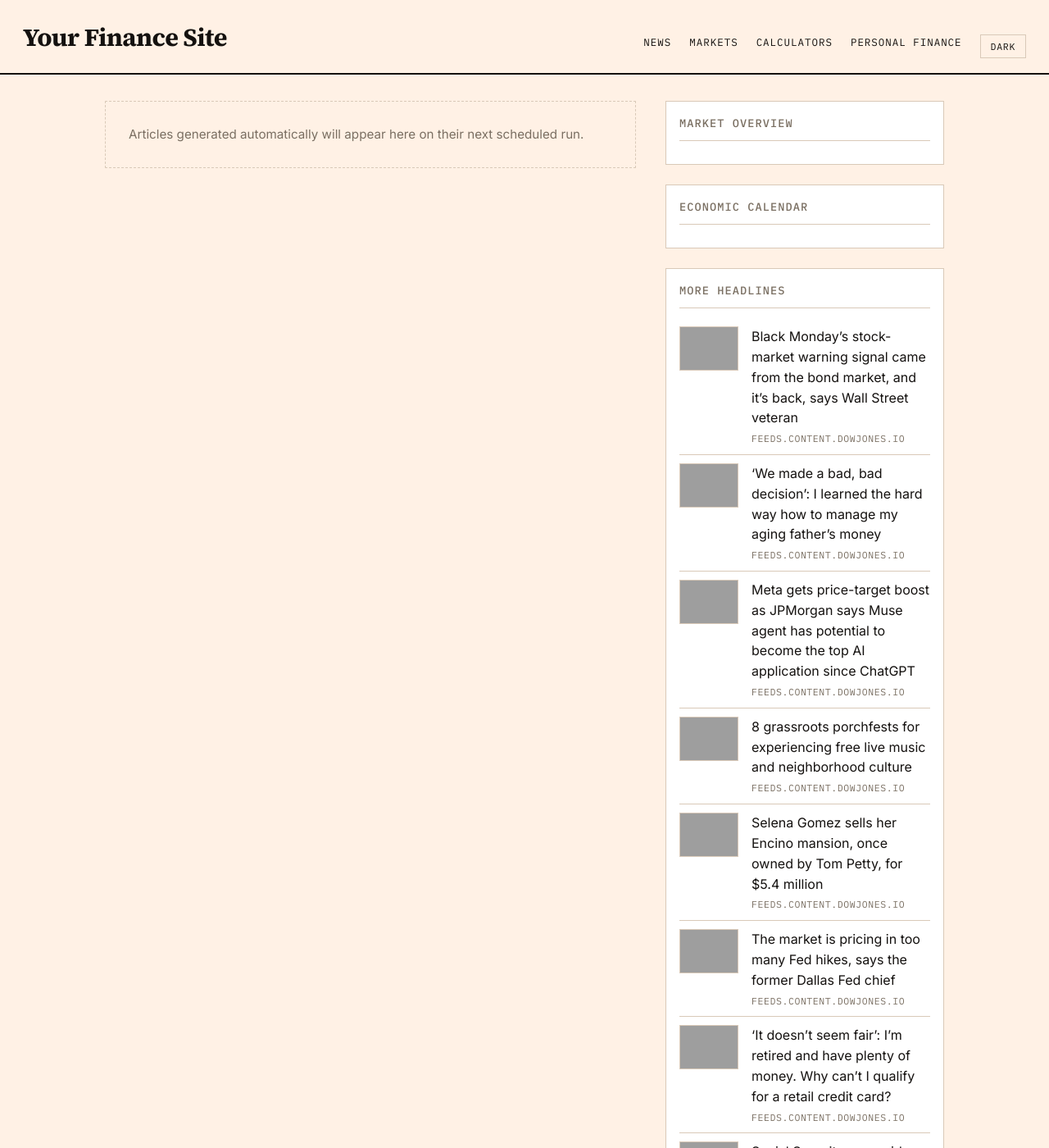
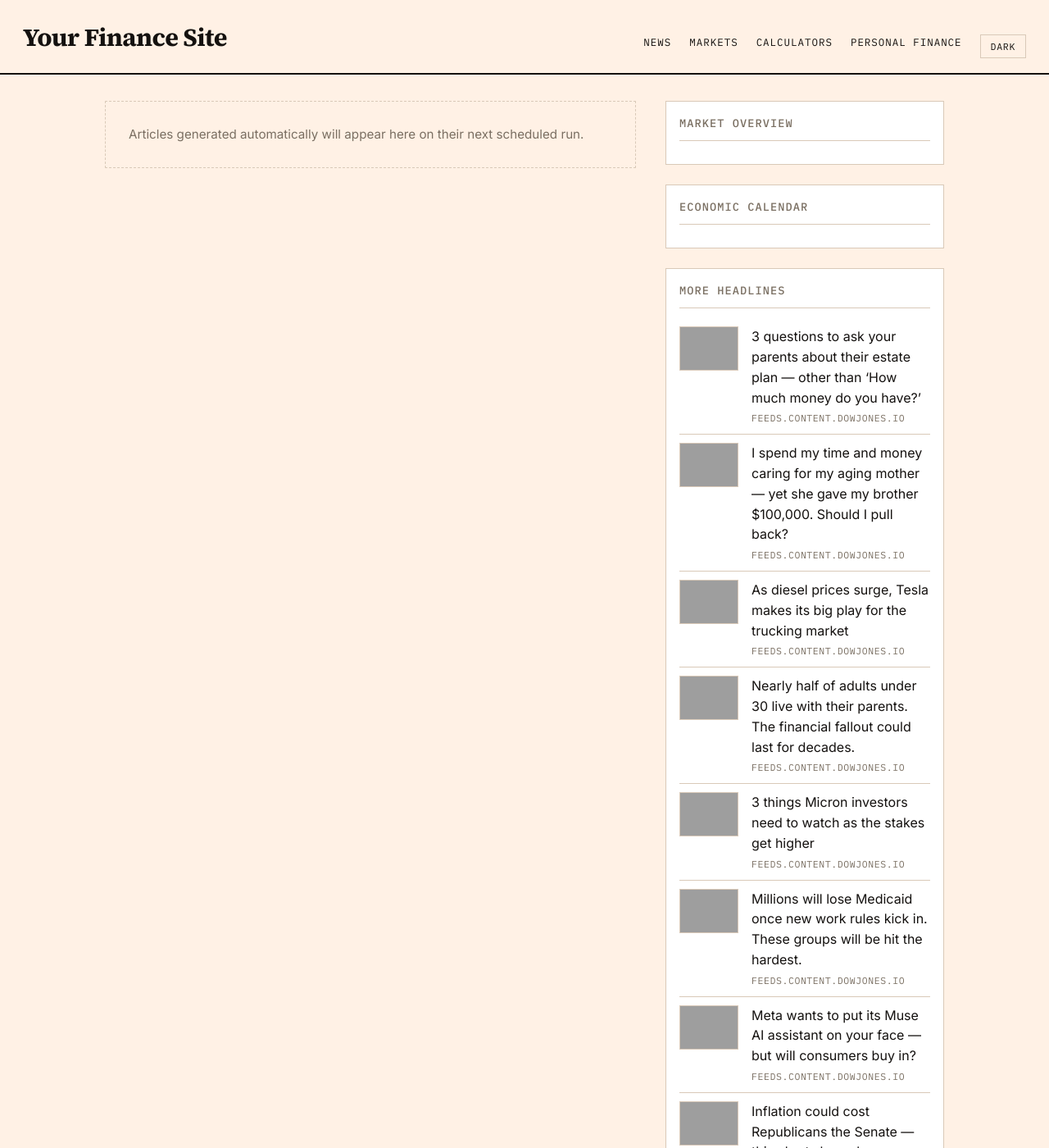
Before and after one commit to GlobTechCo/globtechco.github.io, a Jekyll site: the page built from index.html, in a window 1280 px wide and 1400 px high, cut to the strip 0-1400 px from the top of the window. Shown: the whole strip at 82% size. Built offline with Jekyll 4.4.1, drawn with Linux system fonts in a browser that asks for light colours; a script that is not in the unit is left out; the list of posts is cut into pages by our own code; some of the changed text lies outside the part shown; grey boxes are pictures that could not be loaded.

Commit message:
Auto-content update 2026-09-24

```diff
--- a/_data/aggregator.yml
+++ b/_data/aggregator.yml
@@ -1,50 +1,50 @@
-- title: "Black Monday\u2019s stock-market warning signal came from the bond market, and it\u2019s back, says Wall Street veteran"
-  link: "https://www.marketwatch.com/story/black-mondays-stock-market-warning-signal-came-from-the-bond-market-and-its-back-says-wall-street-veteran-52f12e39?mod=mw_rss_topstories"
+- title: "3 questions to ask your parents about their estate plan \u2014 other than \u2018How much money do you have?\u2019"
+  link: "https://www.marketwatch.com/story/3-questions-to-ask-your-parents-about-their-estate-plan-other-than-how-much-money-do-you-have-4000199a?mod=mw_rss_topstories"
   source: "feeds.content.dowjones.io"
-  pubdate: "Thu, 24 Sep 2026 10:01:00 GMT"
-  image: "https://images.mktw.net/im-48617111"
+  pubdate: "Thu, 24 Sep 2026 16:01:00 GMT"
+  image: "https://images.mktw.net/im-87856542"
+- title: "I spend my time and money caring for my aging mother \u2014 yet she gave my brother $100,000. Should I pull back?"
+  link: "https://www.marketwatch.com/story/i-spend-my-time-and-money-caring-for-my-aging-mother-yet-she-gave-my-brother-100-000-should-i-pull-back-7e4a3185?mod=mw_rss_topstories"
+  source: "feeds.content.dowjones.io"
+  pubdate: "Thu, 24 Sep 2026 16:00:00 GMT"
+  image: "https://images.mktw.net/im-61783260"
+- title: "As diesel prices surge, Tesla makes its big play for the trucking market"
+  link: "https://www.marketwatch.com/story/as-diesel-prices-surge-tesla-makes-its-big-play-for-the-trucking-market-b6e2b6f7?mod=mw_rss_topstories"
+  source: "feeds.content.dowjones.io"
+  pubdate: "Thu, 24 Sep 2026 15:54:00 GMT"
+  image: "https://images.mktw.net/im-677007"
+- title: "Nearly half of adults under 30 live with their parents. The financial fallout could last for decades."
+  link: "https://www.marketwatch.com/story/nearly-half-of-adults-under-30-live-with-their-parents-the-financial-fallout-could-last-for-decades-5d9f059d?mod=mw_rss_topstories"
+  source: "feeds.content.dowjones.io"
+  pubdate: "Thu, 24 Sep 2026 15:08:00 GMT"
+  image: "https://images.mktw.net/im-73115238"
+- title: "3 things Micron investors need to watch as the stakes get higher"
+  link: "https://www.marketwatch.com/story/3-things-micron-investors-need-to-watch-as-the-stakes-get-higher-e53fde7e?mod=mw_rss_topstories"
+  source: "feeds.content.dowjones.io"
+  pubdate: "Thu, 24 Sep 2026 14:57:00 GMT"
+  image: "https://images.mktw.net/im-54177591"
+- title: "Millions will lose Medicaid once new work rules kick in. These groups will be hit the hardest."
+  link: "https://www.marketwatch.com/story/millions-will-lose-medicaid-once-new-work-rules-kick-in-these-groups-will-be-hit-the-hardest-507694d3?mod=mw_rss_topstories"
+  source: "feeds.content.dowjones.io"
+  pubdate: "Thu, 24 Sep 2026 14:50:00 GMT"
+  image: "https://images.mktw.net/im-25328252"
+- title: "Meta wants to put its Muse AI assistant on your face \u2014 but will consumers buy in?"
+  link: "https://www.marketwatch.com/story/meta-gets-price-target-boost-as-jpmorgan-says-muse-agent-has-potential-to-become-the-top-ai-application-since-chatgpt-280ca648?mod=mw_rss_topstories"
+  source: "feeds.content.dowjones.io"
+  pubdate: "Thu, 24 Sep 2026 14:44:00 GMT"
+  image: "https://images.mktw.net/im-58821475"
+- title: "Inflation could cost Republicans the Senate \u2014 this chart shows how"
+  link: "https://www.marketwatch.com/story/inflation-could-cost-republicans-the-senate-this-chart-shows-how-e94a49da?mod=mw_rss_topstories"
+  source: "feeds.content.dowjones.io"
+  pubdate: "Thu, 24 Sep 2026 14:40:00 GMT"
+  image: "https://images.mktw.net/im-08605083"
 - title: "\u2018We made a bad, bad decision\u2019: I learned the hard way how to manage my aging father\u2019s money"
   link: "https://www.marketwatch.com/story/we-made-a-bad-bad-decision-i-learned-the-hard-way-how-to-manage-my-aging-fathers-money-c87cabed?mod=mw_rss_topstories"
   source: "feeds.content.dowjones.io"
-  pubdate: "Thu, 24 Sep 2026 09:15:00 GMT"
+  pubdate: "Thu, 24 Sep 2026 14:30:00 GMT"
   image: "https://images.mktw.net/im-75524086"
-- title: "Meta gets price-target boost as JPMorgan says Muse agent has potential to become the top AI application since ChatGPT"
-  link: "https://www.marketwatch.com/story/meta-gets-price-target-boost-as-jpmorgan-says-muse-agent-has-potential-to-become-the-top-ai-application-since-chatgpt-280ca648?mod=mw_rss_topstories"
+- title: "Everyone knows Social Security and Medicare are on the ropes. Here\u2019s what to do instead of panicking."
+  link: "https://www.marketwatch.com/story/everyone-knows-social-security-and-medicare-are-on-the-ropes-heres-what-to-do-instead-of-panicking-717ff133?mod=mw_rss_topstories"
   source: "feeds.content.dowjones.io"
-  pubdate: "Thu, 24 Sep 2026 09:12:00 GMT"
-  image: "https://images.mktw.net/im-39083732"
-- title: "8 grassroots porchfests for experiencing free live music and neighborhood culture"
-  link: "https://www.marketwatch.com/story/8-grassroots-porchfests-for-experiencing-free-live-music-and-neighborhood-culture-34a2dc81?mod=mw_rss_topstories"
-  source: "feeds.content.dowjones.io"
-  pubdate: "Thu, 24 Sep 2026 09:02:00 GMT"
-  image: "https://images.mktw.net/im-90963245"
-- title: "Selena Gomez sells her Encino mansion, once owned by Tom Petty, for $5.4 million"
-  link: "https://www.marketwatch.com/story/selena-gomez-sells-her-encino-mansion-once-owned-by-tom-petty-for-5-4-million-47a87d65?mod=mw_rss_topstories"
-  source: "feeds.content.dowjones.io"
-  pubdate: "Thu, 24 Sep 2026 08:59:00 GMT"
-  image: "https://images.mktw.net/im-60180900"
-- title: "The market is pricing in too many Fed hikes, says the former Dallas Fed chief"
-  link: "https://www.marketwatch.com/story/the-market-is-pricing-in-too-many-fed-hikes-says-the-former-dallas-fed-chief-5de8cc3c?mod=mw_rss_topstories"
-  source: "feeds.content.dowjones.io"
-  pubdate: "Thu, 24 Sep 2026 08:42:00 GMT"
-  image: "https://images.mktw.net/im-333680"
-- title: "\u2018It doesn\u2019t seem fair\u2019: I\u2019m retired and have plenty of money. Why can\u2019t I qualify for a retail credit card?"
-  link: "https://www.marketwatch.com/story/it-doesnt-seem-fair-im-retired-and-have-plenty-of-money-why-cant-i-qualify-for-a-retail-credit-card-8a58eda3?mod=mw_rss_topstories"
-  source: "feeds.content.dowjones.io"
-  pubdate: "Wed, 23 Sep 2026 23:15:00 GMT"
-  image: "https://images.mktw.net/im-60527483"
-- title: "Social Security overpaid my 82-year-old mother by $20,000. What else is hiding in her finances?"
-  link: "https://www.marketwatch.com/story/she-gave-a-neighbor-2-000-social-security-overpaid-my-mother-82-by-20-000-what-else-is-hiding-in-her-finances-1b54977f?mod=mw_rss_topstories"
-  source: "feeds.content.dowjones.io"
-  pubdate: "Wed, 23 Sep 2026 22:15:00 GMT"
-  image: "https://images.mktw.net/im-71782273"
-- title: "\u2018I don\u2019t begrudge them their money\u2019: My husband and I have friends who spend, spend, spend. How do we keep up?"
-  link: "https://www.marketwatch.com/story/i-dont-begrudge-them-their-money-my-husband-and-i-have-friends-who-spend-spend-spend-how-do-we-keep-up-e10164dc?mod=mw_rss_topstories"
-  source: "feeds.content.dowjones.io"
-  pubdate: "Wed, 23 Sep 2026 22:00:00 GMT"
-  image: "https://images.mktw.net/im-07313331"
-- title: "This test screens for 50 cancers \u2014 but whether Medicare and other health insurers will cover it hinges on FDA approval"
-  link: "https://www.marketwatch.com/story/fda-advisers-are-reviewing-a-multicancer-detection-test-medicare-coverage-could-follow-77cb8817?mod=mw_rss_topstories"
-  source: "feeds.content.dowjones.io"
-  pubdate: "Wed, 23 Sep 2026 21:59:00 GMT"
-  image: "https://images.mktw.net/im-31010971"
+  pubdate: "Thu, 24 Sep 2026 14:28:00 GMT"
+  image: "https://images.mktw.net/im-94887695"
```
